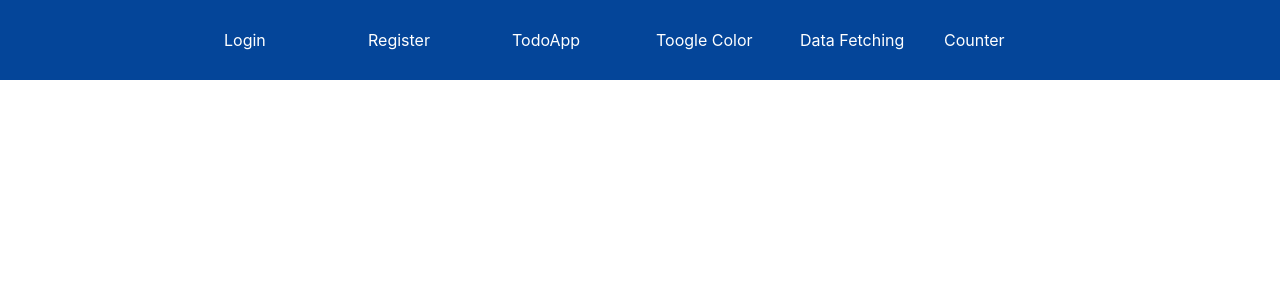
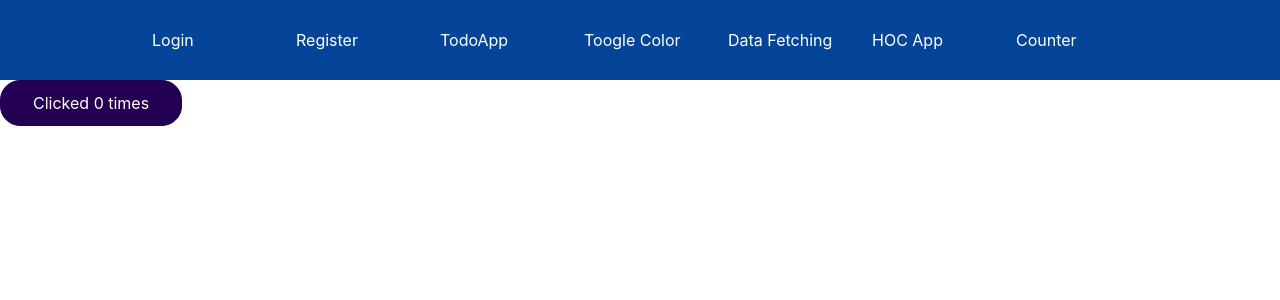
Before and after one commit to theodorejohn7/router-app, a React (Create React App) app: page /hocapp in a window 1280 px wide. Shown: the top 300 px of the page. Built offline with nearby package versions, Linux system fonts and the light colour scheme.

Commit message:
EOD Commit

```diff
--- a/src/App.js
+++ b/src/App.js
@@ -11,6 +11,7 @@
 import UseContextApp2 from "./components/UseContextApp2";
 import ApiApp from "./components/ApiApp";
 import DataFetching from "./components/DataFetching";
+import HOCApp from "./components/HOCApp";
 
 export default class App extends React.Component {
   render() {
@@ -32,6 +33,7 @@
 
             <Route path="/usereducerapi" element={<ApiApp />} />
             <Route path="/datafetching" element={<DataFetching />} />
+            <Route path="/hocapp" element={<HOCApp />} />
 
 
           </Routes>
--- /dev/null
+++ b/src/components/ClickCounter.js
@@ -0,0 +1,26 @@
+import React, { Component } from "react";
+
+class ClickCounter extends Component {
+  constructor(props) {
+    super(props);
+    this.state = {
+      count: 0,
+    };
+  }
+incrementCount = () => {
+    this.setState(prevState => {
+        return { count: prevState.count +1}
+
+    })
+}
+  render() {
+      const { count} = this.state
+    return (
+      <div>
+        <button onClick={this.incrementCount}>Clicked {count} times</button>
+      </div>
+    );
+  }
+}
+
+export default ClickCounter;
--- /dev/null
+++ b/src/components/HOCApp.js
@@ -0,0 +1,16 @@
+import React, {Component} from 'react'
+import ClickCounter from './ClickCounter'
+class HOCApp extends Component {
+    render () {
+        return (
+            <div className ="App">
+<ClickCounter>
+
+</ClickCounter>
+
+            </div>
+        )
+    }
+}
+
+export default HOCApp
--- a/src/components/MainHeader.js
+++ b/src/components/MainHeader.js
@@ -33,8 +33,14 @@
           </li>
 
           <li>
+            <NavLink  activeClassName={classes.active}  to="/hocapp">HOC App</NavLink>
+          </li>
+
+
+          <li>
             <NavLink  activeClassName={classes.active}  to="/test">Counter </NavLink>
           </li>
+
 
 
         </ul>
```
Also changed, not shown: src/components/HoverCounter.js (added, +25 -0 lines).
